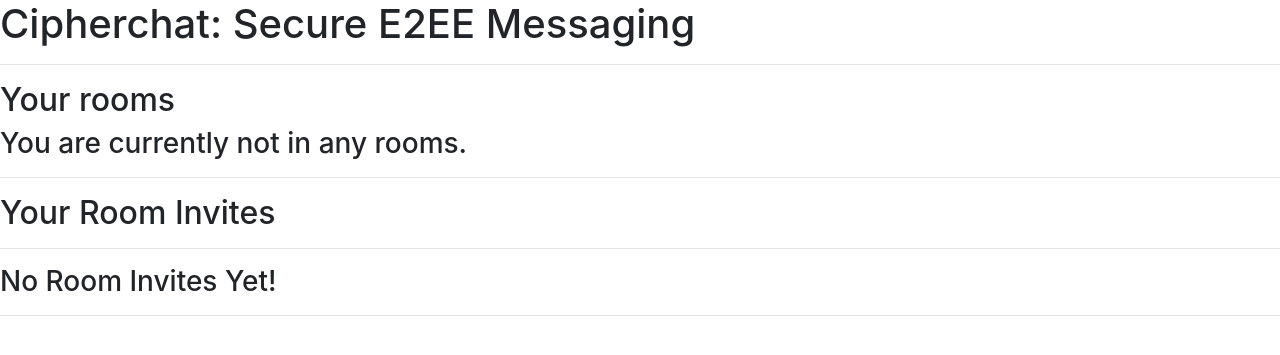
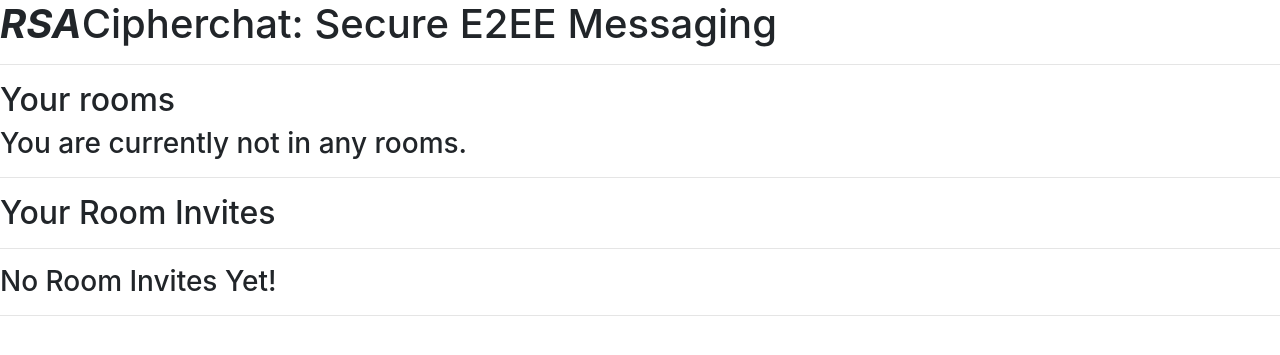
Before and after one commit to avidcoder123/cipherchat, a Django app: page / in a window 1280 px wide. Shown: the part 56-411 px from the top of the page. Run offline with Django 3.2, Linux system fonts and the light colour scheme; the visitor is signed in with stand-in values (Sample User, id 1); data comes from the database, SQL or seed files in the repository; data that the repository does not hold is empty; some libraries are stand-ins or nearby versions.

Commit message:
Update index.html

```diff
--- a/capstone/templates/capstone/index.html
+++ b/capstone/templates/capstone/index.html
@@ -1,6 +1,6 @@
 {% extends "capstone/layout.html" %}
 {% block body %}
-<h1>Cipherchat: Secure E2EE Messaging</h1>
+<h1><b><i>RSA</i></b>Cipherchat: Secure E2EE Messaging</h1>
 <hr>
 <h2>Your rooms</h2>
 {% if request.session.rooms %}
```
